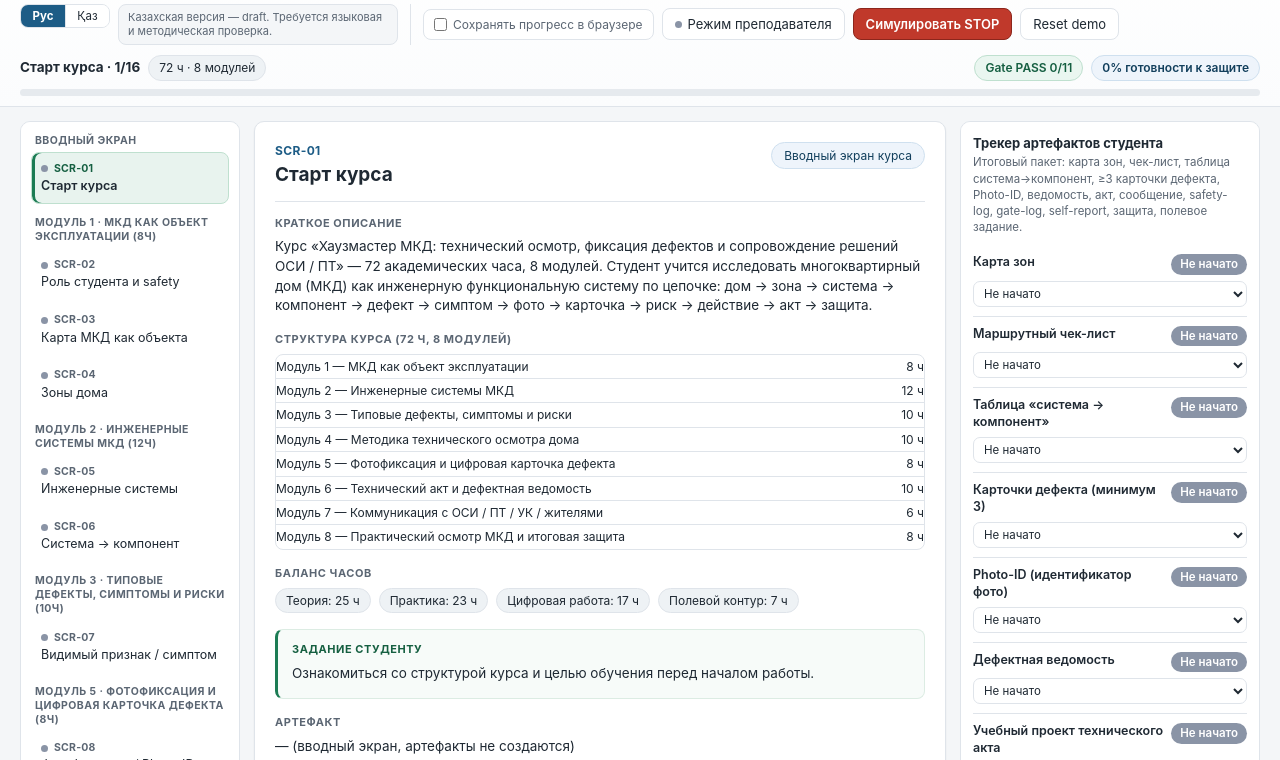
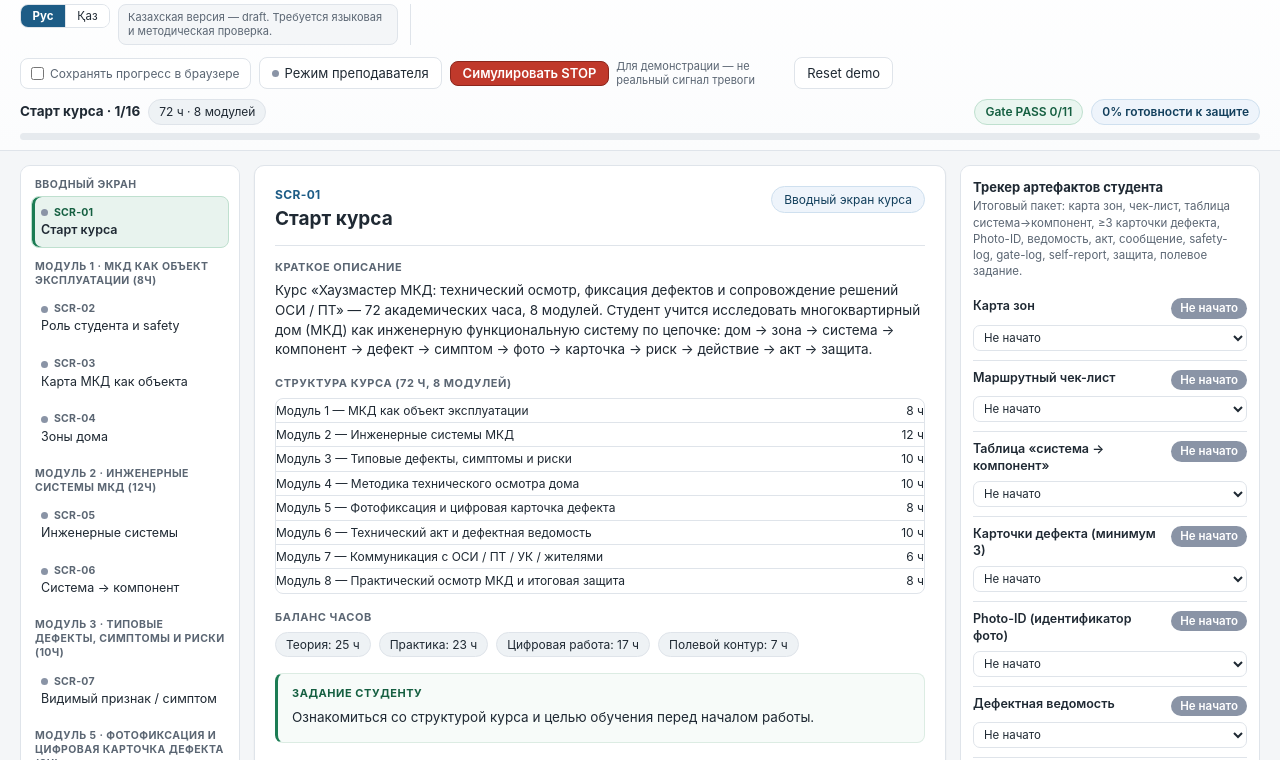
Before and after one commit to markelus-markel/hm-72h-interactive-course, a plain HTML site: page index.html in a window 1280 px wide. Shown: the part 75-835 px from the top of the page. Drawn offline with Linux system fonts and the light colour scheme.

Commit message:
Add explanatory hint next to header STOP button, shrink button height (v1.8)
The header "Симулировать STOP" button had only a title tooltip
explaining it's a demo-only safety-stop simulation, not a real alert —
easy to miss on hover. Added a short visible hint text next to it
(RU+KZ) clarifying this. Also reduced the button's vertical padding
(~20% shorter) per request. No action/state logic changed.

Co-Authored-By: Claude Sonnet 5 <noreply@anthropic.com>
Claude-Session: https://claude.ai/code/session_01NrykCWp6kdHukecGGYdFvV

```diff
--- a/app.js
+++ b/app.js
@@ -241,6 +241,7 @@
     persistTitle: "Опционально: сохранять состояние демо в этом браузере",
     teacherBtnOff: "Режим преподавателя", teacherBtnOn: "Скрыть режим преподавателя",
     stopBtnLabel: "Симулировать STOP", stopBtnTitle: "STOP (остановка по безопасности)",
+    stopBtnHeaderHint: "Для демонстрации — не реальный сигнал тревоги",
     resetBtnLabel: "Reset demo", resetBtnTitle: "Reset demo (сброс демонстрации)",
     langSwitchTitle: "Язык интерфейса", langRuLabel: "Рус", langKzLabel: "Қаз",
     hourUnit: "ч", moduleWord: "Модуль", introScreenLabel: "Вводный экран", introChip: "Вводный экран курса",
@@ -280,6 +281,7 @@
     persistTitle: "Міндетті емес: демо күйін осы браузерде сақтау",
     teacherBtnOff: "Оқытушы режимі", teacherBtnOn: "Оқытушы режимін жасыру",
     stopBtnLabel: "STOP-ты имитациялау", stopBtnTitle: "STOP (қауіпсіздік бойынша тоқтату)",
+    stopBtnHeaderHint: "Демонстрация үшін — нақты қауіп сигналы емес",
     resetBtnLabel: "Reset demo", resetBtnTitle: "Reset demo (көрсетілімді бастапқы күйге қайтару)",
     langSwitchTitle: "Интерфейс тілі", langRuLabel: "Рус", langKzLabel: "Қаз",
     hourUnit: "сағ", moduleWord: "Модуль", introScreenLabel: "Кіріспе экран", introChip: "Курстың кіріспе экраны",
@@ -842,7 +844,10 @@
       "</label>" +
       '<button type="button" class="btn btn-outline btn-teacher' + teacherActive + '" data-action="toggle-teacher" id="teacherToggleBtn">' +
       '<span class="teacher-dot" aria-hidden="true"></span>' + escapeHtml(state.teacherView ? t("ui.teacherBtnOn") : t("ui.teacherBtnOff")) + "</button>" +
+      '<span class="stop-btn-wrap">' +
       '<button type="button" class="btn btn-stop" data-action="trigger-stop" data-source="header" title="' + escapeHtml(t("ui.stopBtnTitle")) + '">' + escapeHtml(t("ui.stopBtnLabel")) + "</button>" +
+      '<span class="stop-btn-hint">' + escapeHtml(t("ui.stopBtnHeaderHint")) + "</span>" +
+      "</span>" +
       '<button type="button" class="btn btn-outline" data-action="reset-demo" title="' + escapeHtml(t("ui.resetBtnTitle")) + '">' + escapeHtml(t("ui.resetBtnLabel")) + "</button>" +
       "</div>";
   }
--- a/styles.css
+++ b/styles.css
@@ -114,8 +114,10 @@ button{font-family:inherit;}
 .btn-primary:hover{background:var(--accent-green-dark);}
 .btn-secondary{background:var(--accent-blue);border-color:var(--accent-blue-dark2);color:#fff;}
 .btn-secondary:hover{background:var(--accent-blue-dark2);}
-.btn-stop{background:var(--status-blocked);border-color:#8c261c;color:#fff;font-weight:600;}
+.btn-stop{background:var(--status-blocked);border-color:#8c261c;color:#fff;font-weight:600;padding:3.5px 12px;}
 .btn-stop:hover{background:#a5301f;}
+.stop-btn-wrap{display:inline-flex;align-items:center;gap:7px;flex-wrap:wrap;}
+.stop-btn-hint{font-size:11px;color:var(--text-muted);max-width:170px;line-height:1.3;}
 .btn-lg{padding:12px 20px;font-size:15px;}
 .btn-sm{padding:4px 8px;font-size:11.5px;border-radius:6px;}
 .btn[disabled]{opacity:.45;cursor:not-allowed;}
```
